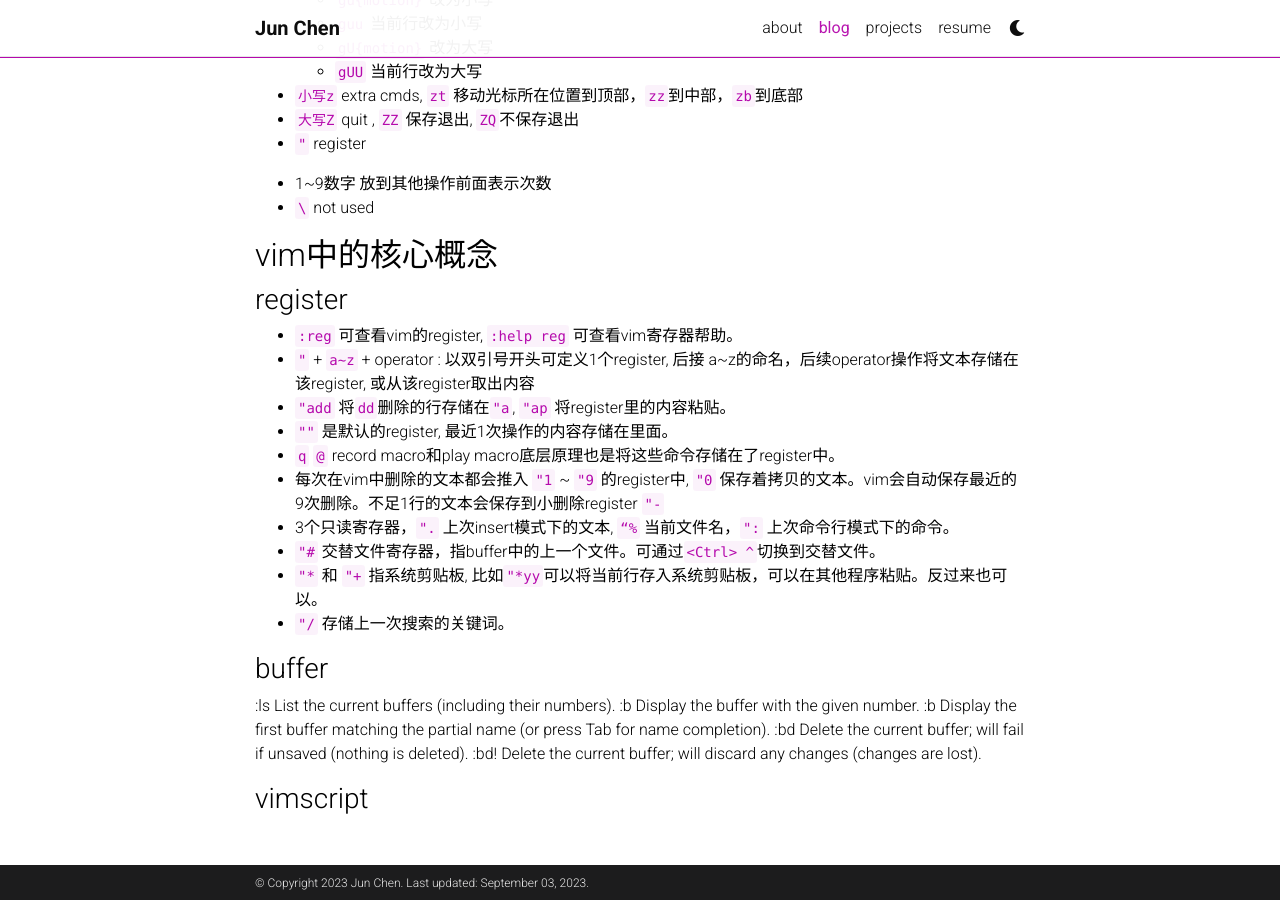
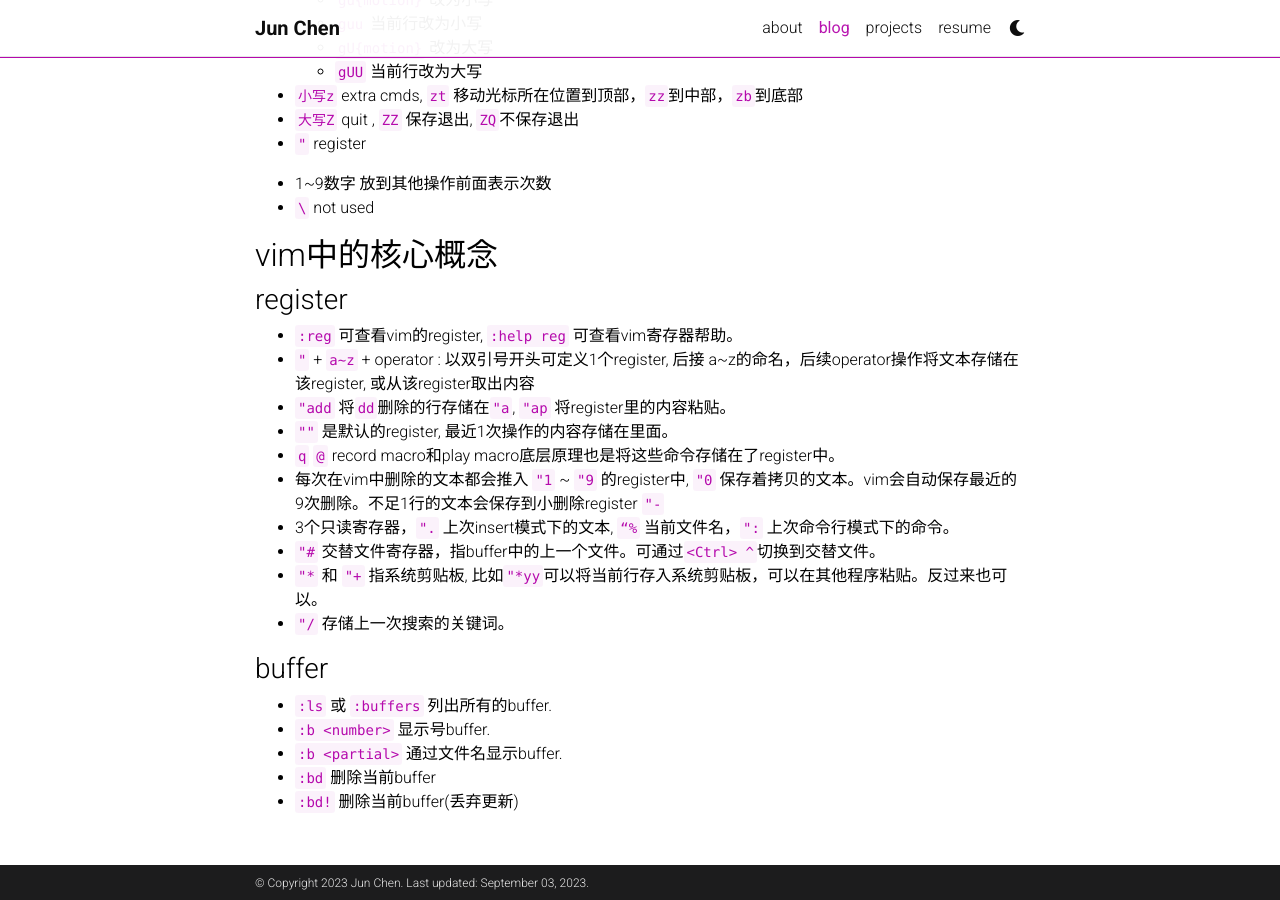
Before and after one commit to chenjun305/chenjun305.github.io, a Jekyll site: the page built from _posts/2023-01-07-vim.md, in a window 1280 px wide and 900 px high, scrolled down 5067 px. Built offline with Jekyll 4.4.1, drawn with Linux system fonts in a browser that asks for light colours; full-size pictures stand in for the smaller copies a plugin makes; comment, search, counter and statistics services are not loaded; a style sheet for code colours, icons or effects is not loaded.

Commit message:
update post - vim

```diff
--- a/_posts/2023-01-07-vim.md
+++ b/_posts/2023-01-07-vim.md
@@ -202,10 +202,8 @@ vim motion的作用是移动光标，定义前面的`<operator>`的操作范围
 * `"/` 存储上一次搜索的关键词。
 
 ### buffer
-:ls	List the current buffers (including their numbers).
-:b <number>	Display the buffer with the given number.
-:b <partial>	Display the first buffer matching the partial name (or press Tab for name completion).
-:bd	Delete the current buffer; will fail if unsaved (nothing is deleted).
-:bd!	Delete the current buffer; will discard any changes (changes are lost).
-
-### vimscript
+* `:ls` 或 `:buffers`  列出所有的buffer.
+* `:b <number>` 显示<number>号buffer.
+* `:b <partial>` 通过文件名显示buffer.
+* `:bd` 删除当前buffer
+* `:bd!` 删除当前buffer(丢弃更新)
```
Also changed, not shown: other parts of _posts/2023-01-07-vim.md (+2 -2 lines).
